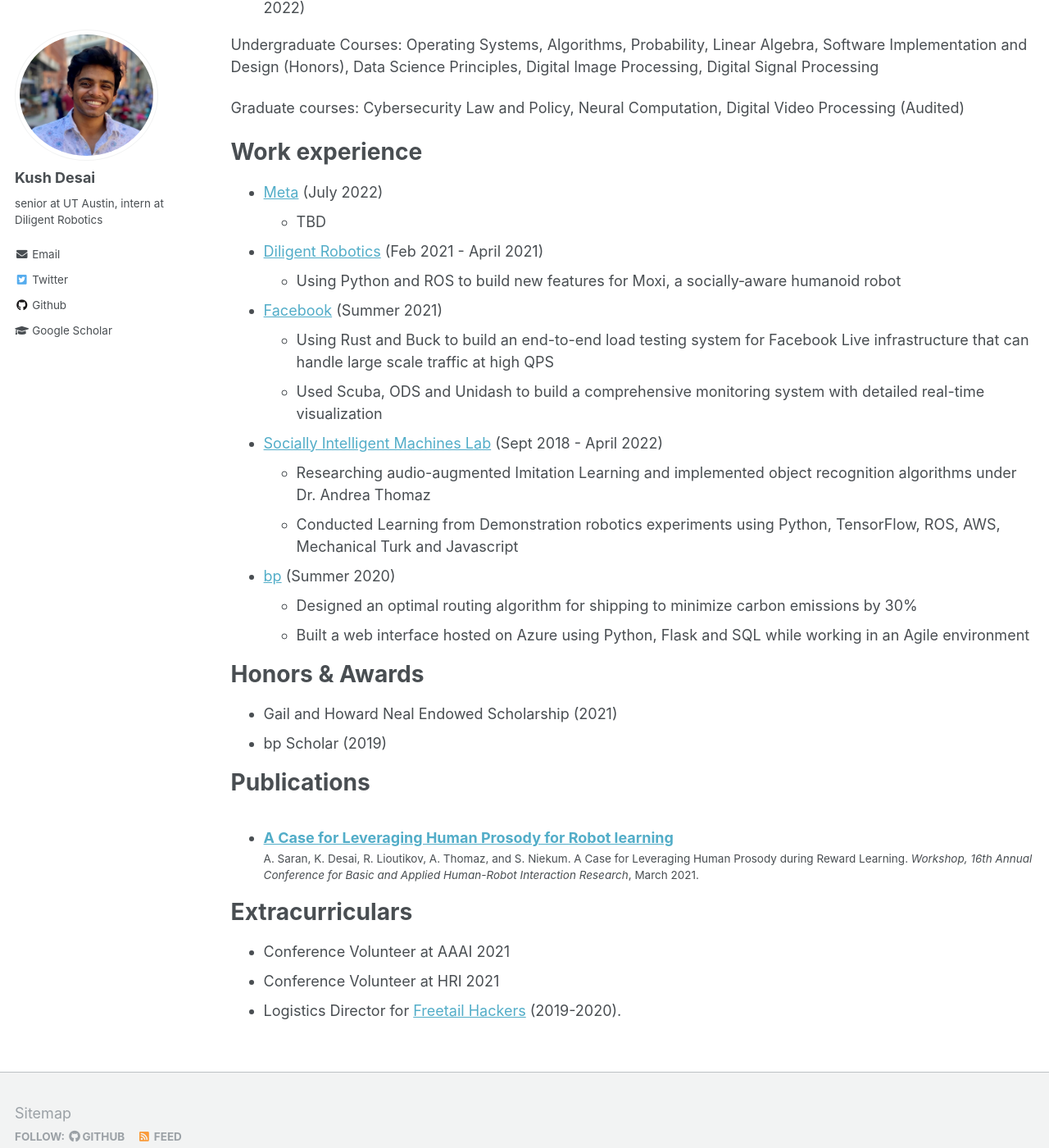
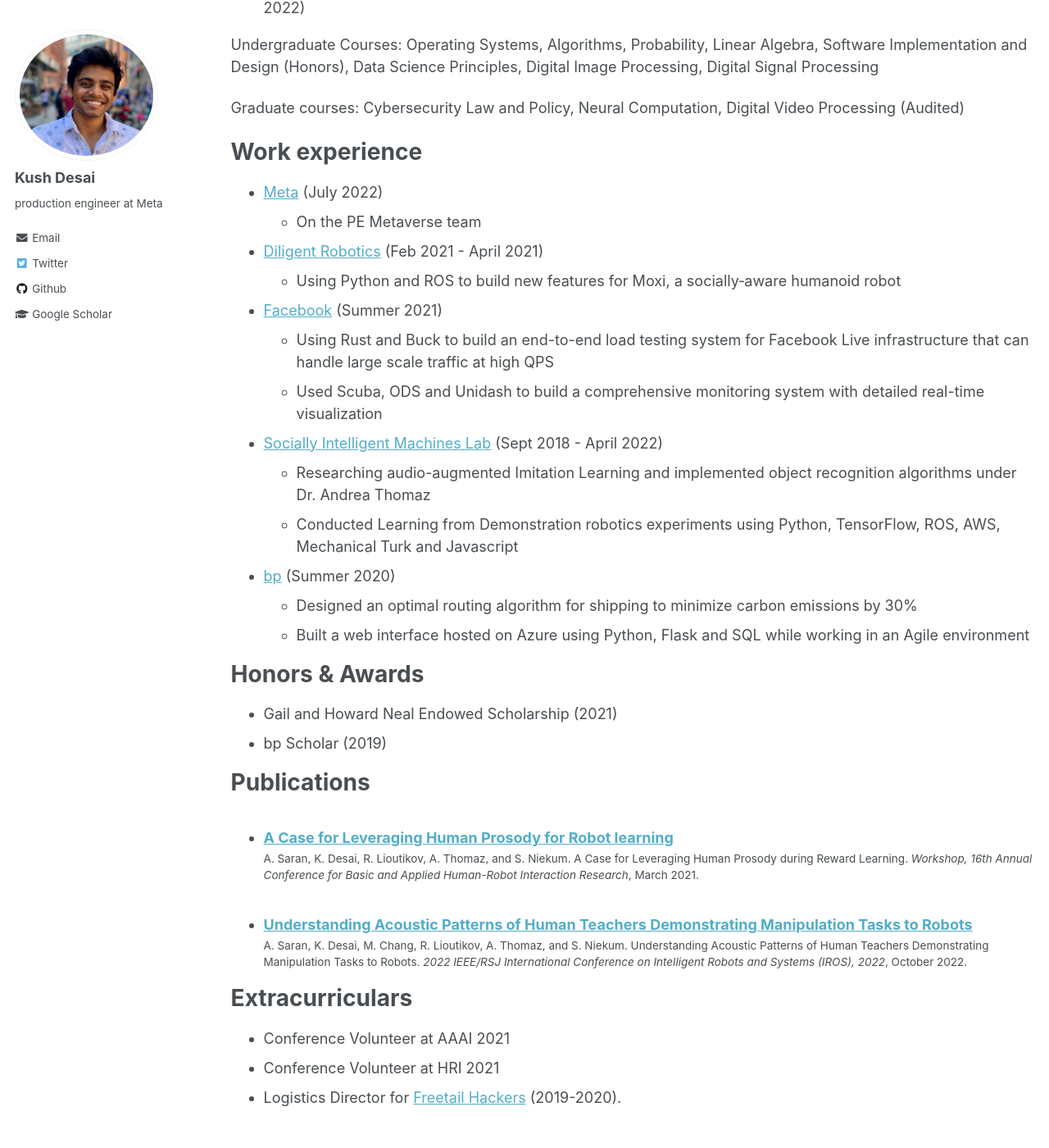
Before and after one commit to kdesai2018/kdesai2018.github.io, a Jekyll site: the page built from _pages/cv.md, in a window 1280 px wide and 1400 px high, scrolled down 243 px. Shown: the whole window at 82% size. Built offline with Jekyll 4.4.1, drawn with Linux system fonts in a browser that asks for light colours.

```diff
--- a/_config.yml
+++ b/_config.yml
@@ -82,7 +82,7 @@ analytics:
 author:
   name             : "Kush Desai"
   avatar           : "profile.jpg"
-  bio              : "senior at UT Austin, intern at Diligent Robotics"
+  bio              : "production engineer at Meta"
   location         :
   employer         :
   pubmed           :
--- a/_pages/cv.md
+++ b/_pages/cv.md
@@ -22,7 +22,7 @@ Graduate courses: Cybersecurity Law and Policy, Neural Computation, Digital Vide
 Work experience
 ======
 * [Meta](https://meta.com) (July 2022)
-  * TBD
+  * On the PE Metaverse team
 
 * [Diligent Robotics](http://diligentrobots.com) (Feb 2021 - April 2021)
   * Using Python and ROS to build new features for Moxi, a socially‐aware humanoid robot
--- /dev/null
+++ b/_publications/2022-10-25-iros-2022.md
@@ -0,0 +1,11 @@
+---
+title: "Understanding Acoustic Patterns of Human Teachers Demonstrating Manipulation Tasks to Robots"
+collection: publications
+permalink: /publication/2022-10-25-iros-2022
+excerpt: 'IROS 2022 Publication'
+date: 2022-10-25
+venue: 'IROS 2022'
+paperurl: ''
+citation: 'A. Saran, K. Desai, M. Chang, R. Lioutikov, A. Thomaz, and S. Niekum. Understanding Acoustic Patterns of Human Teachers Demonstrating Manipulation Tasks to Robots. <i>2022 IEEE/RSJ International Conference on Intelligent Robots and Systems (IROS), 2022</i>, October 2022.'
+
+---
```
Also changed, not shown: _pages/about.md (+2 -4 lines), _posts/2022-05-31-book-list.md (+2 -0 lines), _publications/2021-03-22-sound-in-hri-2021.md (+1 -1 lines).
